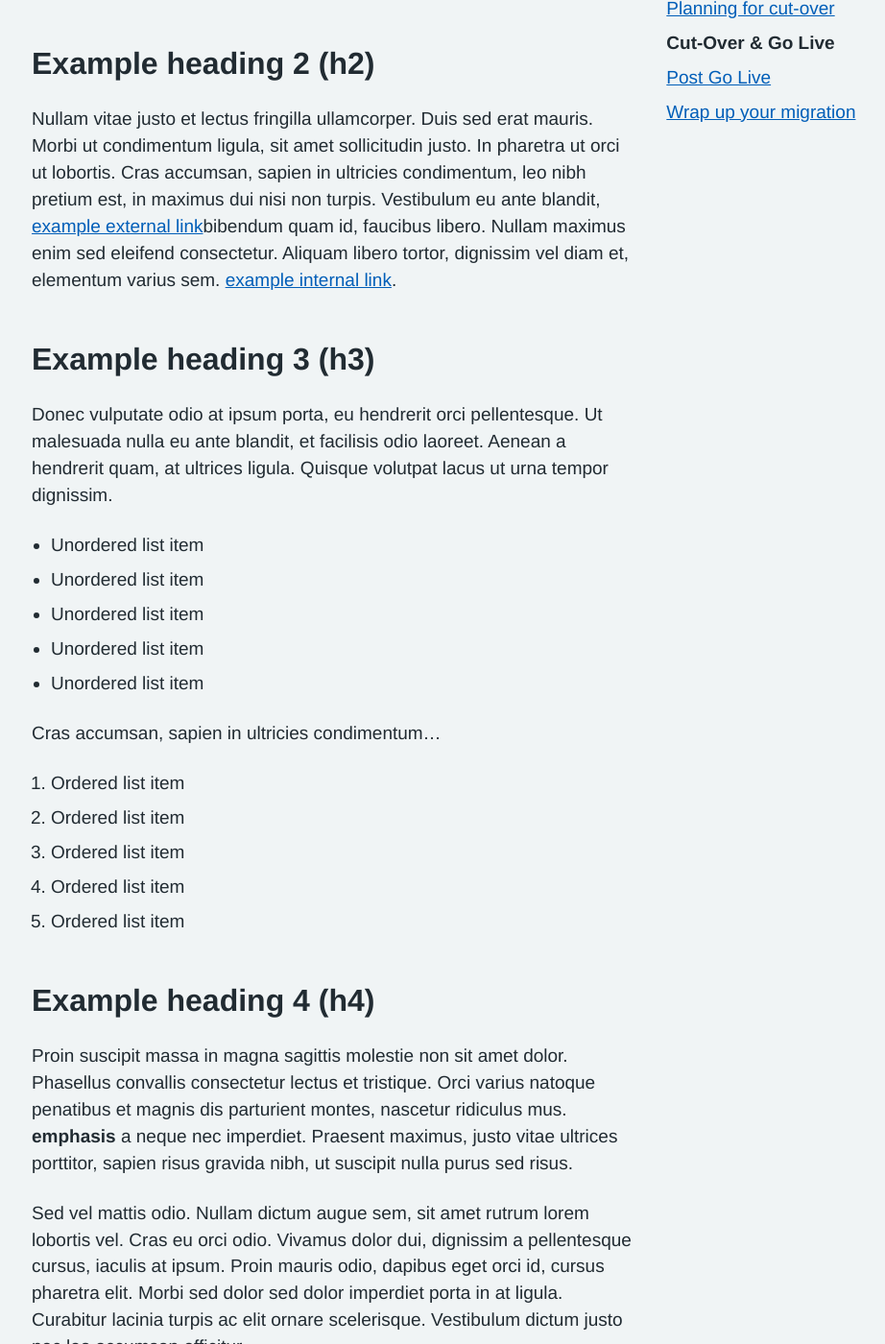
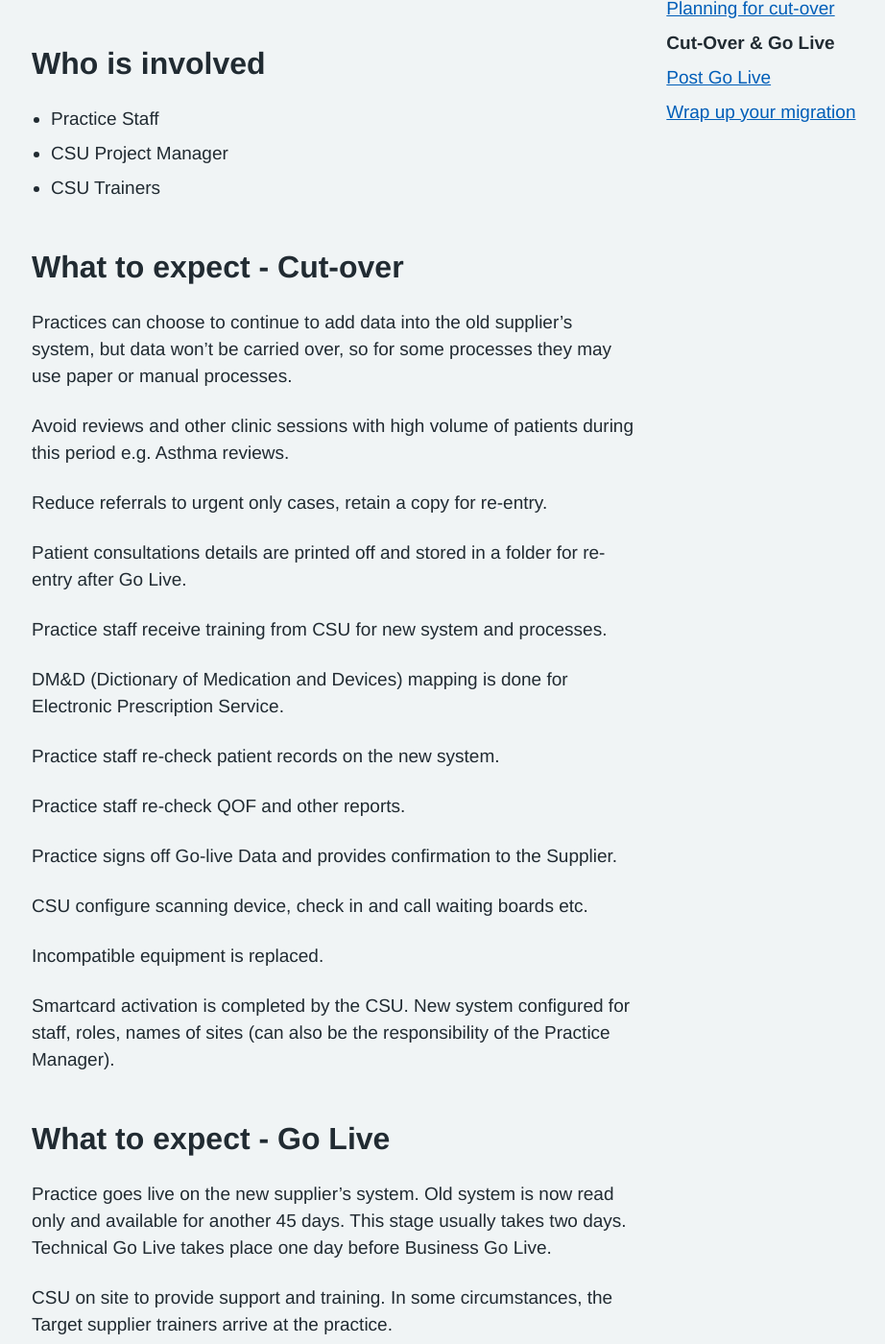
Before and after one commit to nhsconnect/prm-practice-migration, a Jekyll site: the page built from guide/06-cutover-and-go-live.md, in a window 1280 px wide and 1400 px high, scrolled down 523 px. Shown: the whole window at 96% size, without its empty margins (127-1049 px from the left). Built offline with Jekyll 4.4.1, drawn with Linux system fonts in a browser that asks for light colours; some web fonts are replaced; some of the changed text lies outside the part shown.

Commit message:
[EW] Add the cut-over and go-live page

```diff
--- a/guide/06-cutover-and-go-live.md
+++ b/guide/06-cutover-and-go-live.md
@@ -3,39 +3,82 @@ layout: page_with_sidebar
 permalink: /guide/cutover-and-go-live
 title: Cut-over and Go Live
 subtitle: Page subtile goes here
-nextpage:
-previouspage:
+nextpage: /guide/post-go-live
+previouspage: /guide/planning-for-cut-over
 breadcrumbparent: /guide
 ---
 
 ## What is it and purpose
 
-During the cut-over stage, you will carry out all the activities planned for in the Cut-over preparation work[(/guide/planning-for-cut-over)].
+During the cut-over stage, you will carry out all the activities planned for in the Cut-over preparation work[Cut-over preparation work](/guide/planning-for-cut-over)].
 
-## Example heading 2 (h2)
+## Who is involved
+* Practice Staff
+* CSU Project Manager
+* CSU Trainers
 
-Nullam vitae justo et lectus fringilla ullamcorper. Duis sed erat mauris. Morbi ut condimentum ligula, sit amet sollicitudin justo. In pharetra ut orci ut lobortis. Cras accumsan, sapien in ultricies condimentum, leo nibh pretium est, in maximus dui nisi non turpis. Vestibulum eu ante blandit, [example external link](https://beta.nhs.uk/service-manual/)bibendum quam id, faucibus libero. Nullam maximus enim sed eleifend consectetur. Aliquam libero tortor, dignissim vel diam et, elementum varius sem. [example internal link](/feedback/).
+## What to expect - Cut-over
 
-## Example heading 3 (h3)
+Practices can choose to continue to add data into the old supplier's system, but data won’t be carried over, so for some processes they may use paper or manual processes.
 
-Donec vulputate odio at ipsum porta, eu hendrerit orci pellentesque. Ut malesuada nulla eu ante blandit, et facilisis odio laoreet. Aenean a hendrerit quam, at ultrices ligula. Quisque volutpat lacus ut urna tempor dignissim.
+Avoid reviews and other clinic sessions with high volume of patients during this period e.g. Asthma reviews.
 
-* Unordered list item
-* Unordered list item
-* Unordered list item
-* Unordered list item
-* Unordered list item
+Reduce referrals to urgent only cases, retain a copy for re-entry.
 
-Cras accumsan, sapien in ultricies condimentum...
+Patient consultations details are printed off and stored in a folder for re-entry after Go Live.
 
-1. Ordered list item
-2. Ordered list item
-3. Ordered list item
-4. Ordered list item
-5. Ordered list item
+Practice staff receive training from CSU for new system and processes.
 
-## Example heading 4 (h4)
+DM&D (Dictionary of Medication and Devices) mapping is done for Electronic Prescription Service.
 
-Proin suscipit massa in magna sagittis molestie non sit amet dolor. Phasellus convallis consectetur lectus et tristique. Orci varius natoque penatibus et magnis dis parturient montes, nascetur ridiculus mus. __emphasis__ a neque nec imperdiet. Praesent maximus, justo vitae ultrices porttitor, sapien risus gravida nibh, ut suscipit nulla purus sed risus.
+Practice staff re-check patient records on the new system.
 
-Sed vel mattis odio. Nullam dictum augue sem, sit amet rutrum lorem lobortis vel. Cras eu orci odio. Vivamus dolor dui, dignissim a pellentesque cursus, iaculis at ipsum. Proin mauris odio, dapibus eget orci id, cursus pharetra elit. Morbi sed dolor sed dolor imperdiet porta in at ligula. Curabitur lacinia turpis ac elit ornare scelerisque. Vestibulum dictum justo nec leo accumsan efficitur.
+Practice staff re-check QOF and other reports.
+
+Practice signs off Go-live Data and provides confirmation to the Supplier.
+
+CSU configure scanning device, check in and call waiting boards etc.
+
+Incompatible equipment is replaced.
+
+Smartcard activation is completed by the CSU. New system configured for staff, roles, names of sites (can also be the responsibility of the Practice Manager).
+
+## What to expect - Go Live
+
+Practice goes live on the new supplier's system. Old system is now read only and available for another 45 days.
+This stage usually takes two days. Technical Go Live takes place one day before Business Go Live.
+
+CSU on site to provide support and training.
+In some circumstances, the Target supplier trainers arrive at the practice.
+
+Some CSU provide training support on the new system and processes ongoing throughout cut-over for Practice staff trained, Dispensary staff and Nurses etc
+
+Third party systems come back online.
+
+Appointments and roles set up in the morning, roles are set up in the new system.
+
+Paper data collected and managed manually over the cut-over period is re-entered:
+- Appointments
+- Consultations
+- Lab results
+- Registration tasks
+- Patient opt out codes
+
+QOF score reports checked and markers are updated.
+
+Activity to fix data and code mapping starts for degraded codes.
+
+
+## What to look out for
+
+DM&D and QOF are only available 1-2 days before Go Live and if not MD&D is not checked, it causes issues with EPS after Go Live.
+
+Staff availability for cut-over tasks.
+
+Confirm your Go Live date with the supplier again to make sure there is no change in their schedules.
+
+Each practice has its own MESH inbox/queue/secure file transfer. When MESH changes, teams need to inform partner services of the change in paths.
+
+Fixing some degraded codes and data can take practice weeks or months, due to poor transfer into the new system.
+
+New Patients cannot complete registration and are asked to come back after the cut-off period.
```
